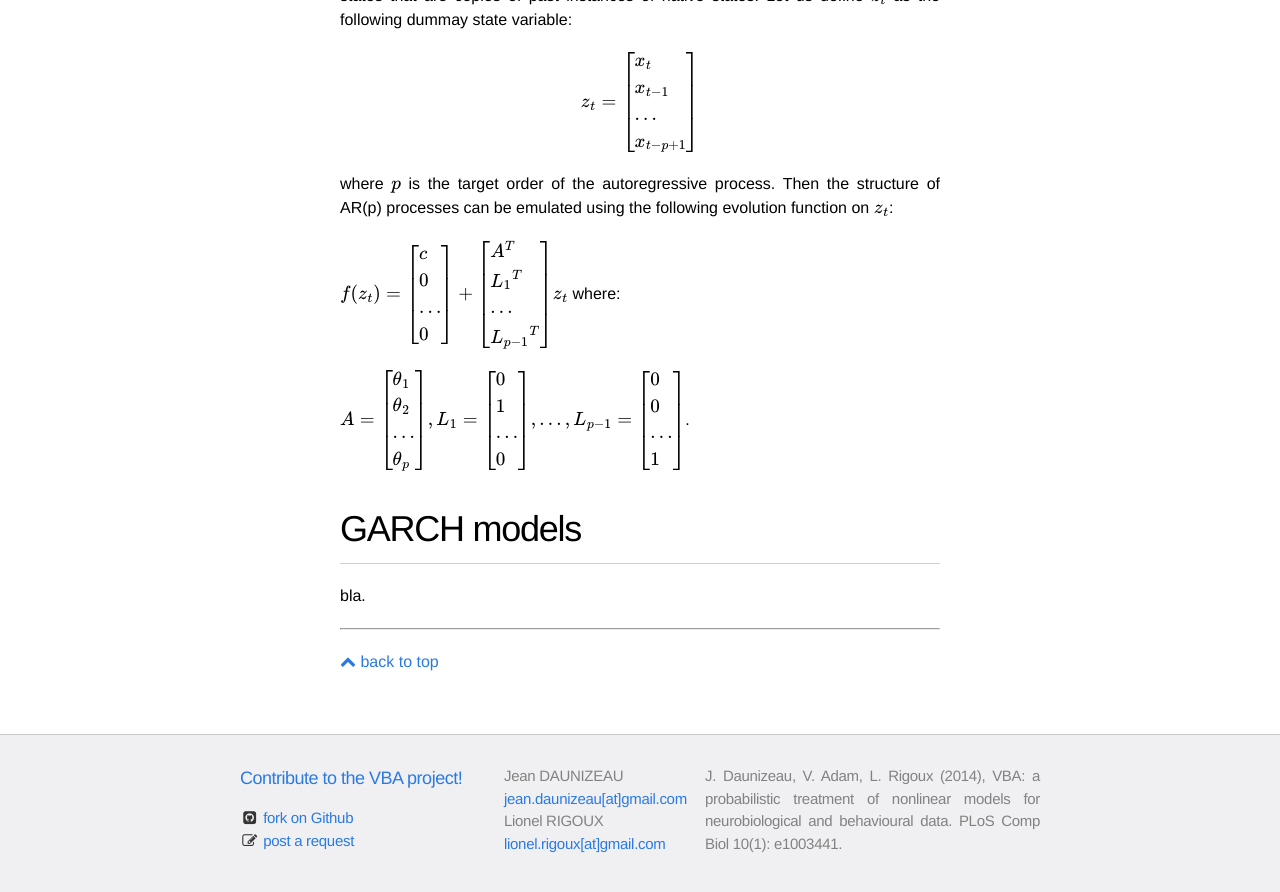
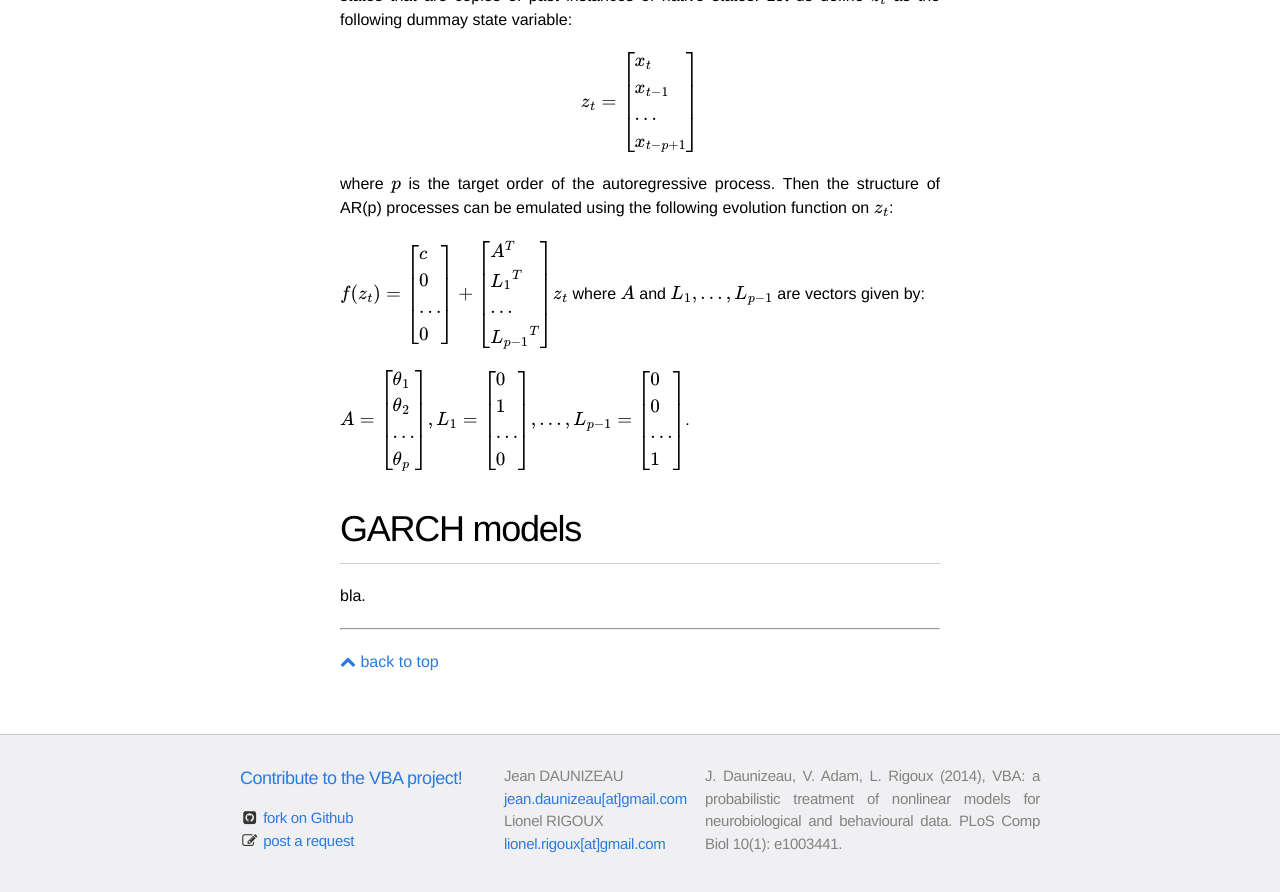
Before and after one commit to MBB-team/VBA-toolbox, a Jekyll site: the page built from _wiki/generativeModels.md, in a window 1280 px wide and 900 px high, scrolled down 1924 px. Shown: the top 892 px of the window. Built offline with Jekyll 4.4.1, drawn with Linux system fonts in a browser that asks for light colours; nearby versions of some CDN libraries; formulas are drawn with MathJax 3.

Commit message:
Update generativeModels.md

```diff
--- a/_wiki/generativeModels.md
+++ b/_wiki/generativeModels.md
@@ -45,11 +45,9 @@ $$ z_t = \left[\begin{array}{l} x_t \\ x_{t-1} \\ ...\\ x_{t-p+1} \end{array}\ri
 
 where $$p$$ is the target order of the autoregressive process. Then the structure of AR(p) processes can be emulated using the following evolution function on $$z_t$$:
 
-$$ f(z_t) = \left[\begin{array}{l} c \\ 0 \\ ...\\ 0 \end{array}\right] + \left[\begin{array}{l} A^T \\ {L_1}^T \\ ...\\ {L_{p-1}}^T \end{array}\right] z_t $$ where:
+$$ f(z_t) = \left[\begin{array}{l} c \\ 0 \\ ...\\ 0 \end{array}\right] + \left[\begin{array}{l} A^T \\ {L_1}^T \\ ...\\ {L_{p-1}}^T \end{array}\right] z_t $$ where $$A$$ and $$L_1,...,L_{p-1}$$ are vectors given by:
 
 $$ A = \left[\begin{array}{l} \theta_1 \\ \theta_2 \\ ...\\ \theta_p \end{array}\right], L_1 = \left[\begin{array}{l} 0 \\ 1 \\ ...\\ 0 \end{array}\right], ..., L_{p-1} = \left[\begin{array}{l} 0 \\ 0 \\ ...\\ 1 \end{array}\right]$$.
-
-
 
 
 
```
